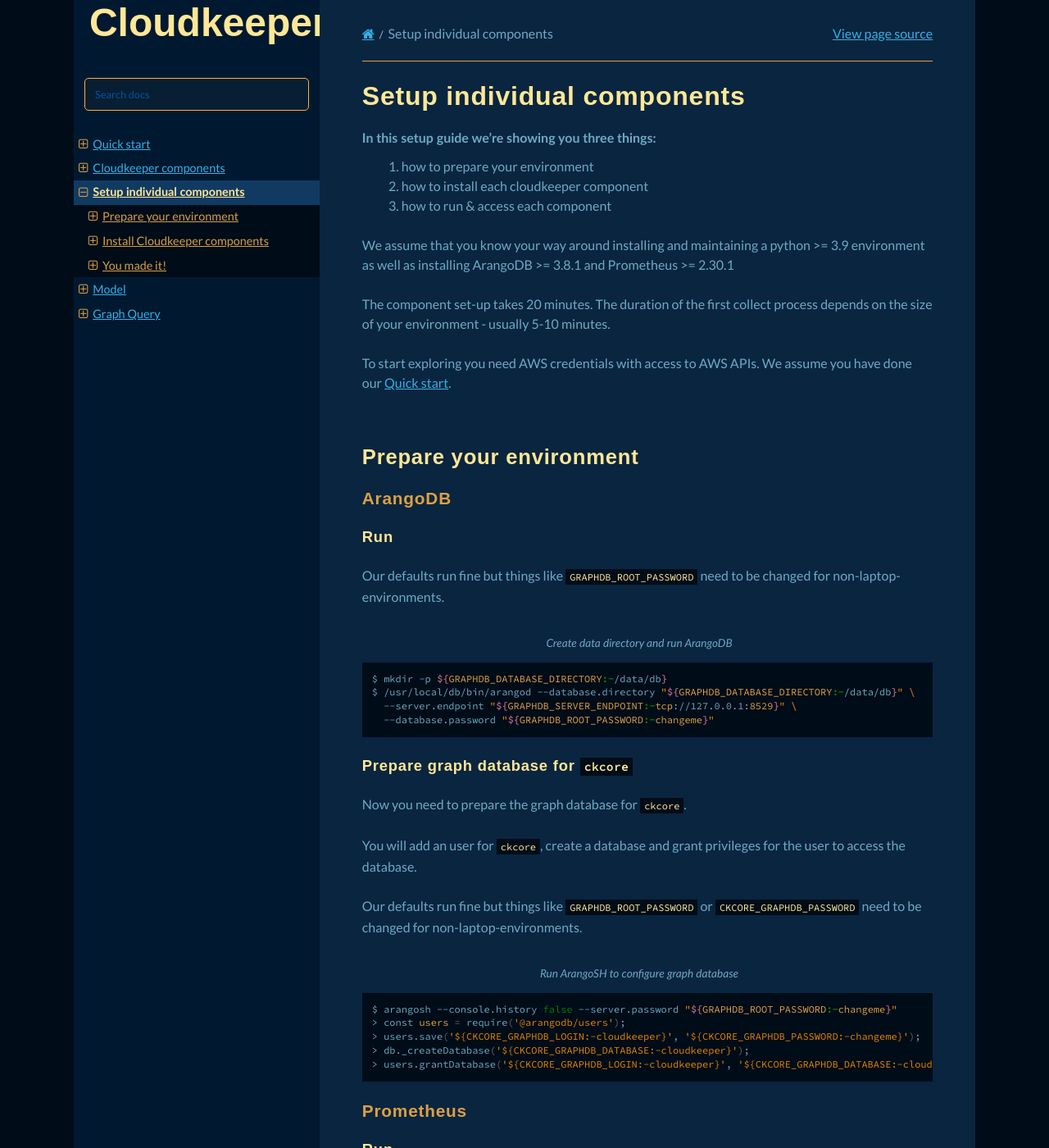
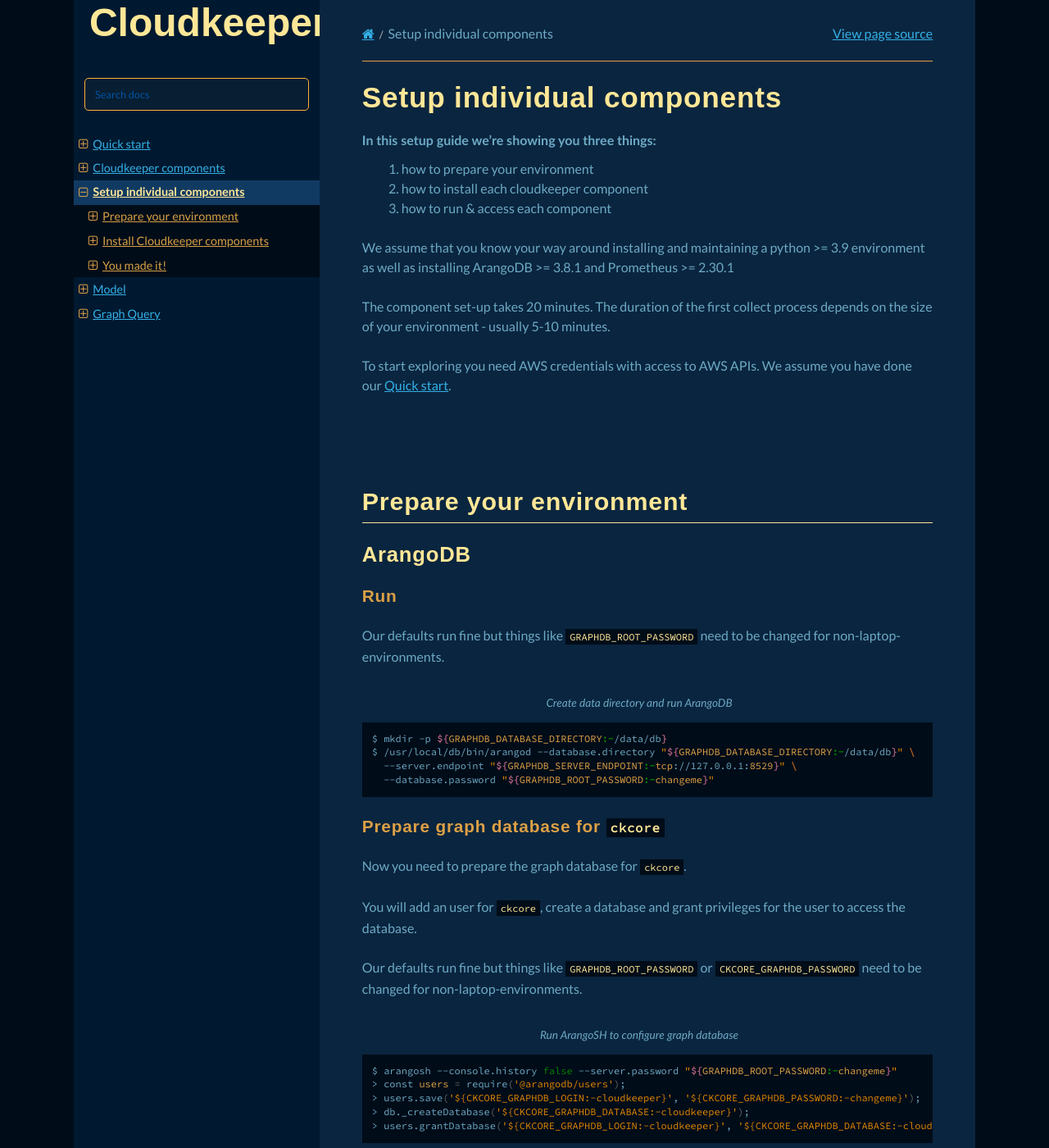
Before and after one commit to someengineering/fixinventory, a Sphinx documentation site: the page built from docs/source/setup.rst, in a window 1280 px wide and 1400 px high. Shown: the whole window at 82% size. Built offline with Sphinx 7.4.7 and the Read the Docs theme 2.0.0, drawn with Linux system fonts in a browser that asks for light colours; some web fonts are replaced.

Commit message:
Changed Headline styles

```diff
--- a/docs/source/_static/css/custom.css
+++ b/docs/source/_static/css/custom.css
@@ -71,15 +71,24 @@
 }
 
 h1 {
-    font-size: 2rem;
+    font-size: 2.2rem;
 }
 
 h2 {
     margin-top: 4rem;
+    font-size: 1.9rem;
+    border-bottom: 1px solid #ffe797;
+    float: left;
+    width: 100%;
+    padding-bottom: 0.5rem;
+}
+
+h3 {
+    margin-top: 3rem;
     font-size: 1.6rem;
 }
 
-h3 {
+h4 {
     font-size: 1.3rem;
     color: #dda045;
 }
```
